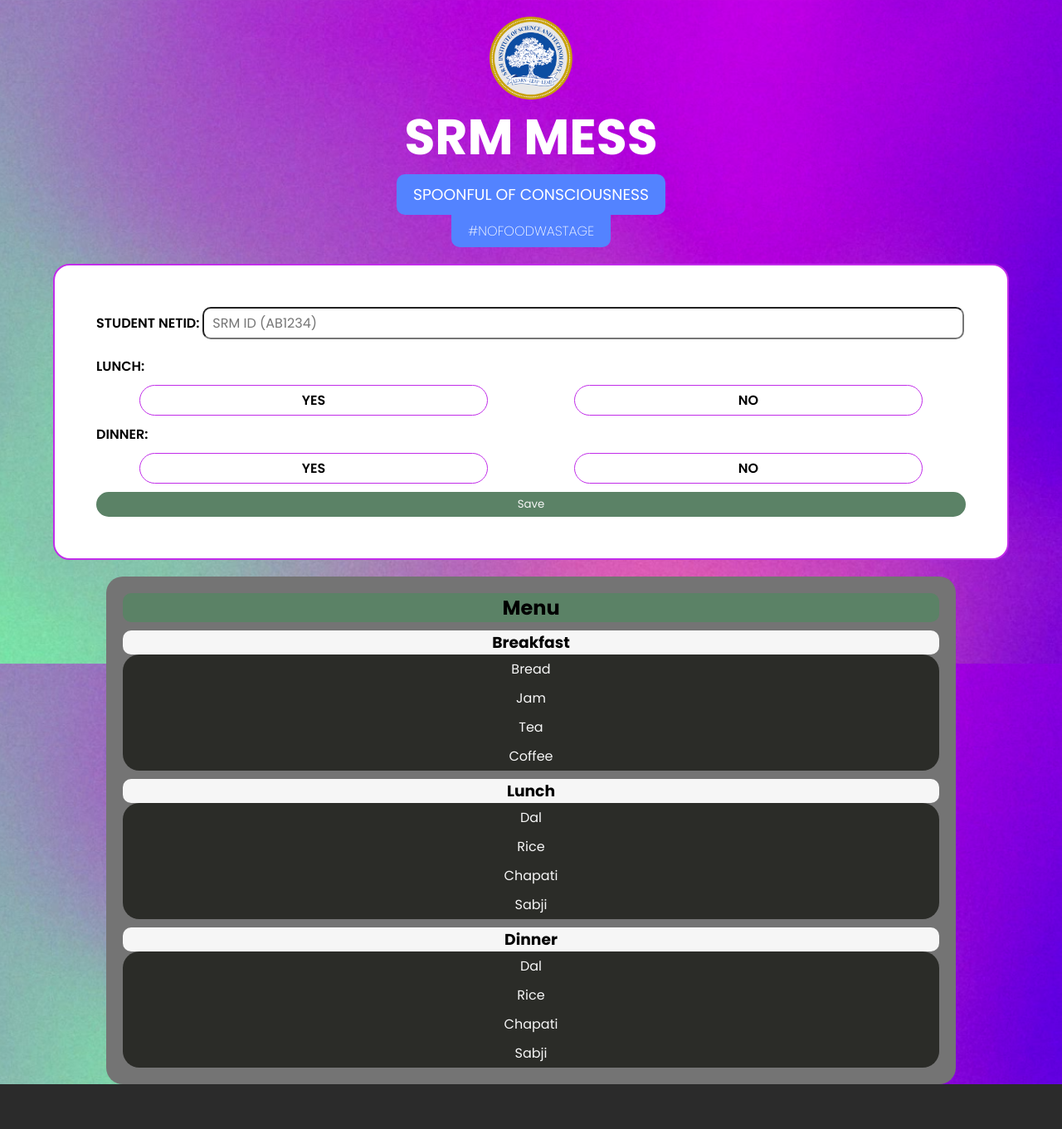
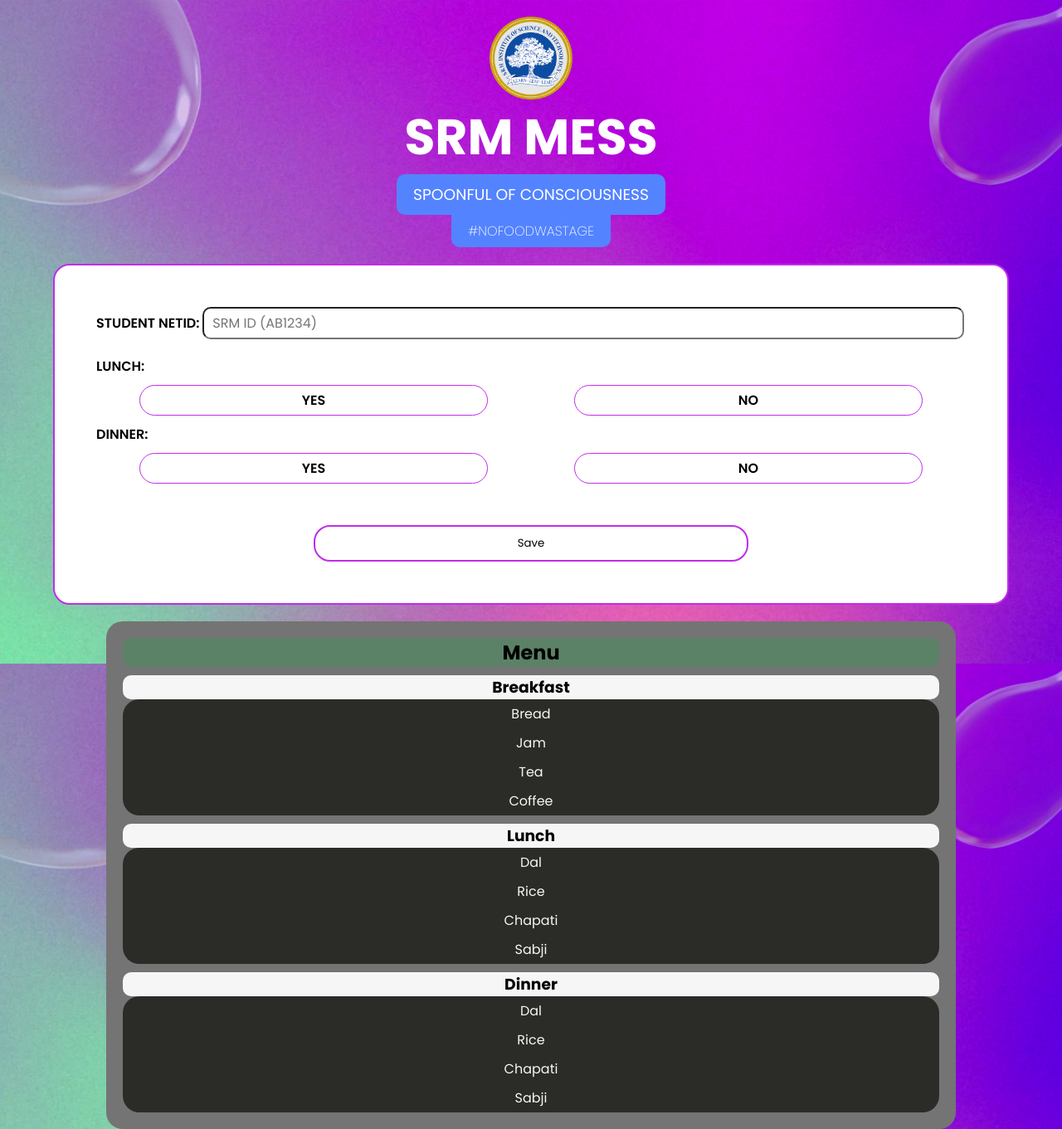
Before and after one commit to TartejBrothers/SRM-Mess-Bonito, a Django app: page / in a window 1280 px wide. Shown: the whole page at 83% size. Before the commit the page ends 1307 px from the top, so only its background shows below. Run offline with Django 4.2, Linux system fonts and the light colour scheme; some web fonts are replaced.

Commit message:
Updated: Home page

```diff
--- a/assets/css/style.css
+++ b/assets/css/style.css
@@ -3,7 +3,7 @@
 html {
   scroll-behavior: smooth;
   background-color: #f6f6f6;
-  background-image: url("../images/bg.png");
+  background-image: url("../images/background.png");
   background-repeat: no-repeat;
   background-size: cover;
   background-attachment: fixed;
@@ -88,13 +88,20 @@
   font-weight: 600;
 }
 .formsubmit {
-  background-color: #5b8266;
-  border: none;
+  background-color: #ffffff;
+  border: 2px solid #c12ce9;
   border-radius: 20px;
-  padding: 5px;
+  margin: 40px auto 0px auto;
+  width: 50%;
+  padding: 10px;
+  color: #000000;
+  transition: all 1s ease;
+}
+.formsubmit:hover {
+  scale: 1.2;
+  background-color: #c12ce9;
   color: #f6f6f6;
 }
-
 .menu {
   background-color: #747474;
   width: 80%;
@@ -170,6 +177,7 @@
   border-radius: 20px;
   padding: 5px 10px;
   border: 1px solid #c12ce9;
+  transition: all 1s ease;
 }
 #id_lunch div label {
   width: 100%;
```
Also changed, not shown: assets/images/background.png (added), templates/index.html (line endings or trailing spaces).
